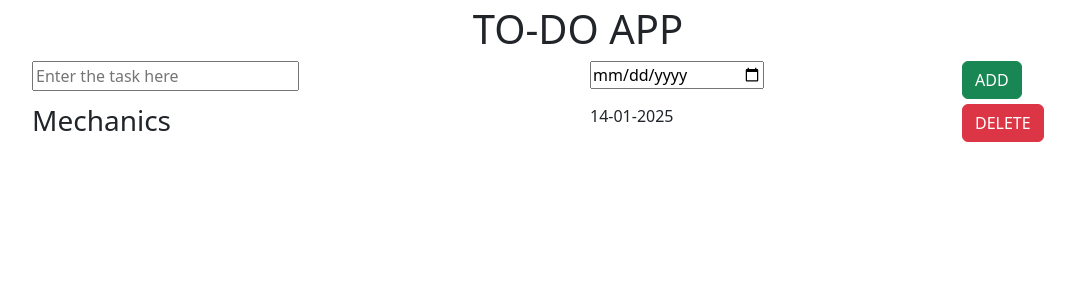
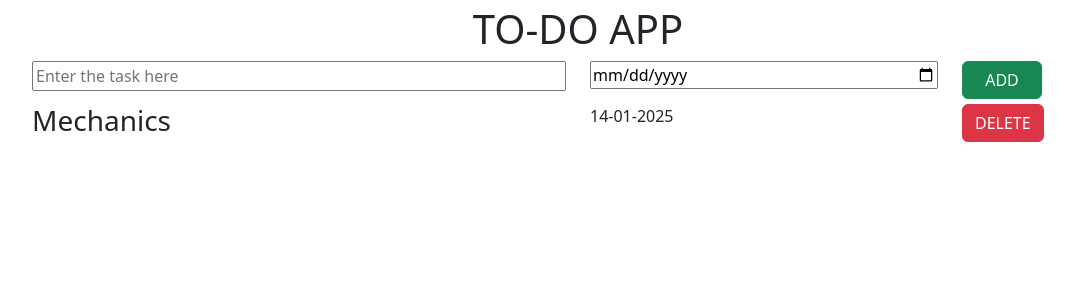
Before and after one commit to Hemant-dbit/React-Projects, a React (Vite) app in the folder TO-DO APP/: page / in a window 1280 px wide. Shown: the top 300 px of the page, without its empty margins (62-1137 px from the left). Built offline with nearby package versions, Linux system fonts and the light colour scheme.

Commit message:
second commit

```diff
--- a/TO-DO APP/src/App.css
+++ b/TO-DO APP/src/App.css
@@ -1,12 +1,17 @@
 h1 {
   margin: 30px 10px;
+  margin-bottom: 20px;
 }
 
 input {
-  width: 50%;
+  width: 100%;
   margin: 10px auto;
 }
 
 .container {
   margin: 5px;
 }
+
+.hg_button {
+  min-width: 80px;
+}
--- a/TO-DO APP/src/components/ToDoItem.jsx
+++ b/TO-DO APP/src/components/ToDoItem.jsx
@@ -7,7 +7,7 @@ function ToDoItem() {
         </div>
         <div className="col-4">14-01-2025</div>
         <div className="col-2">
-          <button type="button" className="btn btn-danger">
+          <button type="button" className="btn btn-danger hg_button">
             DELETE
           </button>
         </div>
--- a/TO-DO APP/src/components/ToDoName.jsx
+++ b/TO-DO APP/src/components/ToDoName.jsx
@@ -11,7 +11,7 @@ function ToDoName() {
           </div>
 
           <div class="col-2">
-            <button type="button" class="btn btn-success">
+            <button type="button" class="btn btn-success hg_button">
               ADD
             </button>
           </div>
```
